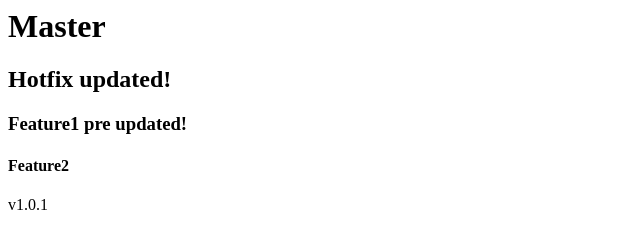
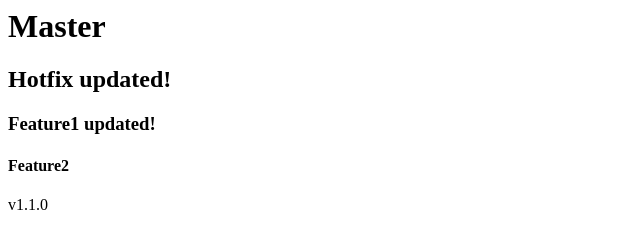
Before and after one commit to CrostRomm/gitflow-prueba, a plain HTML site: page index.html in a window 1280 px wide. Shown: the full height of the page, 0-640 px from the left. Drawn offline with Linux system fonts and the light colour scheme.

Commit message:
project version updated v1.1.0

```diff
--- a/index.html
+++ b/index.html
@@ -1,11 +1,11 @@
 <div>
     <h1>Master</h1>
     <h2>Hotfix updated!</h2>
-    <h3>Feature1 pre updated!</h3>
+    <h3>Feature1 updated!</h3>
     <h4>Feature2</h4>
     <div>
         <p>
-            v1.0.1
+            v1.1.0
         </p>
     </div>
 </div>
```
